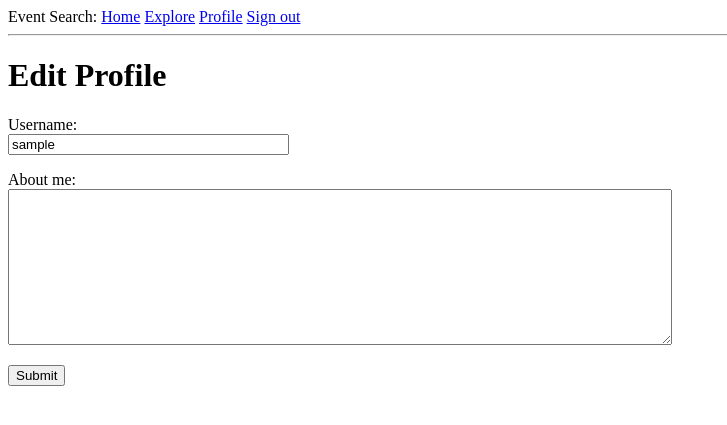
After one commit to Ximin-Chen/Event_Searcher, a Flask app: page /edit_profile in a window 1280 px wide. The commit adds this page. Shown: the top 425 px of the page, without its empty margins (0-727 px from the left). Run offline with Flask 2, Linux system fonts and the light colour scheme; the visitor is signed in with stand-in values (Sample User, id 1); data comes from the database, SQL or seed files in the repository; both versions use the stored data as it was after the commit.

Commit message:
comment and followers

```diff
--- a/app/forms.py
+++ b/app/forms.py
@@ -1,6 +1,6 @@
 from flask_wtf import FlaskForm
-from wtforms import StringField, PasswordField, BooleanField, SubmitField
-from wtforms.validators import DataRequired, ValidationError, Email, EqualTo
+from wtforms import StringField, PasswordField, BooleanField, SubmitField, TextAreaField
+from wtforms.validators import DataRequired, ValidationError, Email, EqualTo, Length
 from app.models import User
 
 
@@ -27,3 +27,14 @@ class RegistrationForm(FlaskForm):
         user = User.query.filter_by(email=email.data).first()
         if user is not None:
             raise ValidationError('Please use a different email address.')
+
+
+class EditProfileForm(FlaskForm):
+    username = StringField('Username:', validators=[DataRequired()])
+    about_me = TextAreaField('About me:', validators=[Length(min=1, max=140)])
+    submit = SubmitField('Submit')
+
+
+class PostForm(FlaskForm):
+    post = TextAreaField('Comment:', validators=[DataRequired(), Length(min=1, max=140)])
+    submit = SubmitField('Submit')
--- a/app/models.py
+++ b/app/models.py
@@ -3,6 +3,7 @@ from datetime import datetime
 from werkzeug.security import generate_password_hash, check_password_hash
 from flask_login import UserMixin
 from app import login
+from hashlib import md5
 
 
 @login.user_loader
@@ -10,12 +11,26 @@ def lode_user(user_id):
     return User.query.get(int(user_id))
 
 
+# assistant table between two users
+followers = db.Table('followers',
+    db.Column('follower_id', db.Integer, db.ForeignKey('user.id')),
+    db.Column('followed_id', db.Integer, db.ForeignKey('user.id'))
+)
+
+
 class User(UserMixin, db.Model):
     id = db.Column(db.Integer, primary_key=True)
     username = db.Column(db.String(64), index=True, unique=True)
     email= db.Column(db.String(128),index=True, unique=True)
     password_hash = db.Column(db.String(128))
-    # posts = db.relationship('Post', backref='author', lazy='dynamic')
+    posts = db.relationship('Post', backref='author', lazy='dynamic')
+    about_me = db.Column(db.String(140))
+    last_seen = db.Column(db.DateTime, default=datetime.utcnow)
+    followed = db.relationship(
+        'User', secondary=followers,
+        primaryjoin=(followers.c.follower_id == id),
+        secondaryjoin=(followers.c.followed_id == id),
+        backref=db.backref('followers', lazy='dynamic'), lazy='dynamic')
 
     def __repr__(self):
         return f'<User {self.username}>'
@@ -26,12 +41,34 @@ class User(UserMixin, db.Model):
     def check_pw(self, pw):
         return check_password_hash(self.password_hash, pw)
 
-#
-# class Post(db.Model):
-#     id = db.Column(db.Integer, primary_key=True)
-#     body = db.Column(db.String(256))
-#     timestamp = db.Column(db.DateTime, index=True, default=datetime.utcnow)
-#     user_id = db.Column(db.Integer, db.ForeignKey('user.id'))
-#
-#     def __repr__(self):
-#         return f'<Post {self.body}>'
+    def avatar(self, size):
+        digest = md5(self.email.lower().encode('utf-8')).hexdigest()
+        return f"https://www.gravatar.com/avatar/{digest}?d=identicon&s={size}"
+
+    def follow(self, user):
+        if not self.is_following(user):
+            self.followed.append(user)
+
+    def un_follow(self,user):
+        if self.is_following(user):
+            self.followed.remove(user)
+
+    def is_following(self,user):
+        return self.followed.filter(
+            followers.c.followed_id == user.id).count() > 0
+
+    def followed_posts(self):
+        followed = Post.query.join(followers,(followers.c.followed_id == Post.user_id)).filter(
+            followers.c.follower_id == self.id)
+        own = Post.query.filter_by(user_id =self.id)
+        return followed.union(own).order_by(Post.timestamp.desc())
+
+
+class Post(db.Model):
+    id = db.Column(db.Integer, primary_key=True)
+    body = db.Column(db.String(256))
+    timestamp = db.Column(db.DateTime, index=True, default=datetime.utcnow)
+    user_id = db.Column(db.Integer, db.ForeignKey('user.id'))
+
+    def __repr__(self):
+        return f'<Post {self.body}>'
--- a/app/routes.py
+++ b/app/routes.py
@@ -1,17 +1,26 @@
 from app import app,db
 from flask import render_template, flash, redirect, url_for
-from app.forms import LoginForm, RegistrationForm
+from app.forms import LoginForm, RegistrationForm, EditProfileForm, PostForm
 from flask_login import current_user, login_user, logout_user, login_required
-from app.models import User
+from app.models import User, Post
 from flask import request
 from werkzeug.urls import url_parse
+from datetime import datetime
 
 
-@app.route('/index')
-@app.route('/')
+@app.route('/', methods=['GET', 'POST'])
+@app.route('/index', methods=['GET', 'POST'])
 @login_required
 def index():
-    return render_template("index.html", title="Home ")
+    form = PostForm()
+    if form.validate_on_submit():
+        post = Post(body=form.post.data, author=current_user)
+        db.session.add(post)
+        db.session.commit()
+        flash('Your post is now live')
+        return redirect(url_for('index'))
+    posts = current_user.followed_posts().all()
+    return render_template("index.html", title='Home Page', form=form, posts=posts)
 
 
 @app.route('/login', methods=['GET', 'POST'])
@@ -51,3 +60,76 @@ def register():
         flash('Congratulations, you are a new registered user!')
         return redirect(url_for('login'))
     return render_template('register.html', title='Register', form=form)
+
+
+@app.route('/user/<username>')
+@login_required
+def user(username):
+    user = User.query.filter_by(username=username).first_or_404()
+    posts = [
+        {'author': user, 'body': 'Test post #1'},
+        {'author': user, 'body': 'Test post #2'}
+    ]
+    return render_template('user.html', user=user, posts=posts)
+
+
+@app.before_request
+def before_request():
+    if current_user.is_authenticated:
+        current_user.last_seen = datetime.utcnow()
+        db.session.commit()
+
+
+@app.route("/edit_profile", methods=['GET','POST'])
+def edit_profile():
+    form = EditProfileForm()
+    if form.validate_on_submit():
+        current_user.username = form.username.data
+        current_user.about_me = form.about_me.data
+        db.session.commit()
+        flash('Your changes have been saved.')
+        return redirect(url_for('edit_profile'))
+    elif request.method == 'GET':
+        form.username.data = current_user.username
+        form.about_me.data = current_user.about_me
+    return render_template('edit_profile.html', title='Edit Profile',
+                           form=form)
+
+
+@app.route('/follow/<username>')
+@login_required
+def follow(username):
+    user =User.query.filter_by(username=username).first()
+    if user is None:
+        flash(f'User {username} not found!')
+        return redirect(url_for('index'))
+    if user == current_user:
+        flash('You cannot follow yourself!')
+        return redirect(url_for('user'), username=username)
+    current_user.follow(user)
+    db.session.commit()
+    flash(f"You are following {username}")
+    return redirect(url_for('user', username=username))
+
+
+@app.route('/unfollow/<username>')
+@login_required
+def unfollow(username):
+    user = User.query.filter_by(username=username).first()
+    if user is None:
+        flash(f'User {username} not found.')
+        return redirect(url_for('index'))
+    if user == current_user:
+        flash('You cannot unfollow yourself!')
+        return redirect(url_for('user', username=username))
+    current_user.un_follow(user)
+    db.session.commit()
+    flash(f'You are not following {username}.')
+    return redirect(url_for('user', username=username))
+
+
+@app.route('/explore')
+@login_required
+def explore():
+    posts = Post.query.order_by(Post.timestamp.desc()).all()
+    return render_template('index.html', title='Explore', posts=posts)
--- a/app/templates/base.html
+++ b/app/templates/base.html
@@ -5,15 +5,17 @@
     {% if title %}
     <title>{{title}}</title>
     {% else %}
-    <title>Welcome to Event Finding!</title>
+    <title>Welcome to My bolg</title>
     {% endif%}
 </head>
 <body>
-    <div>Event Finding:
+    <div>Event Search:
         <a href="{{url_for('index')}}">Home</a>
         {% if current_user.is_anonymous %}
         <a href="{{url_for('login')}}"> Sign in</a>
         {% else %}
+        <a href="{{url_for('explore')}}">Explore</a>
+        <a href="{{ url_for('user', username=current_user.username) }}">Profile</a>
         <a href="{{url_for('logout')}}">Sign out</a>
         {% endif%}
     </div>
--- /dev/null
+++ b/app/templates/edit_profile.html
@@ -0,0 +1,22 @@
+{% extends "base.html" %}
+{% block content %}
+<h1>Edit Profile</h1>
+<form action="" method="post">
+    {{form.hidden_tag()}}
+    <p>
+        {{form.username.label}}<br>
+        {{form.username(size=32)}}<br>
+        {% for error in form.username.errors %}
+        <span style="color:red;">[{{error}}]</span>
+        {% endfor %}
+    </p>
+    <p>
+        {{form.about_me.label}}<br>
+        {{form.about_me(cols="80", rows="10")}}
+        {% for error in form.about_me.errors %}
+        <span style="color: red">[{{error}}]</span>
+        {% endfor %}
+    </p>
+    <p>{{form.submit()}}</p>
+</form>
+{% endblock%}
```
Also changed, not shown: app/templates/_post.html (added, +11 -0 lines), app/templates/index.html (+18 -0 lines), app/templates/user.html (added, +28 -0 lines), migrations/versions/79a55cf0967b_user_table.py (renamed from migrations/versions/047da9b0e21b_user_table.py, +4 -4 lines), migrations/versions/94f6b4d83de1_followers.py (added, +48 -0 lines), app.db, config.py (line endings or trailing spaces).
